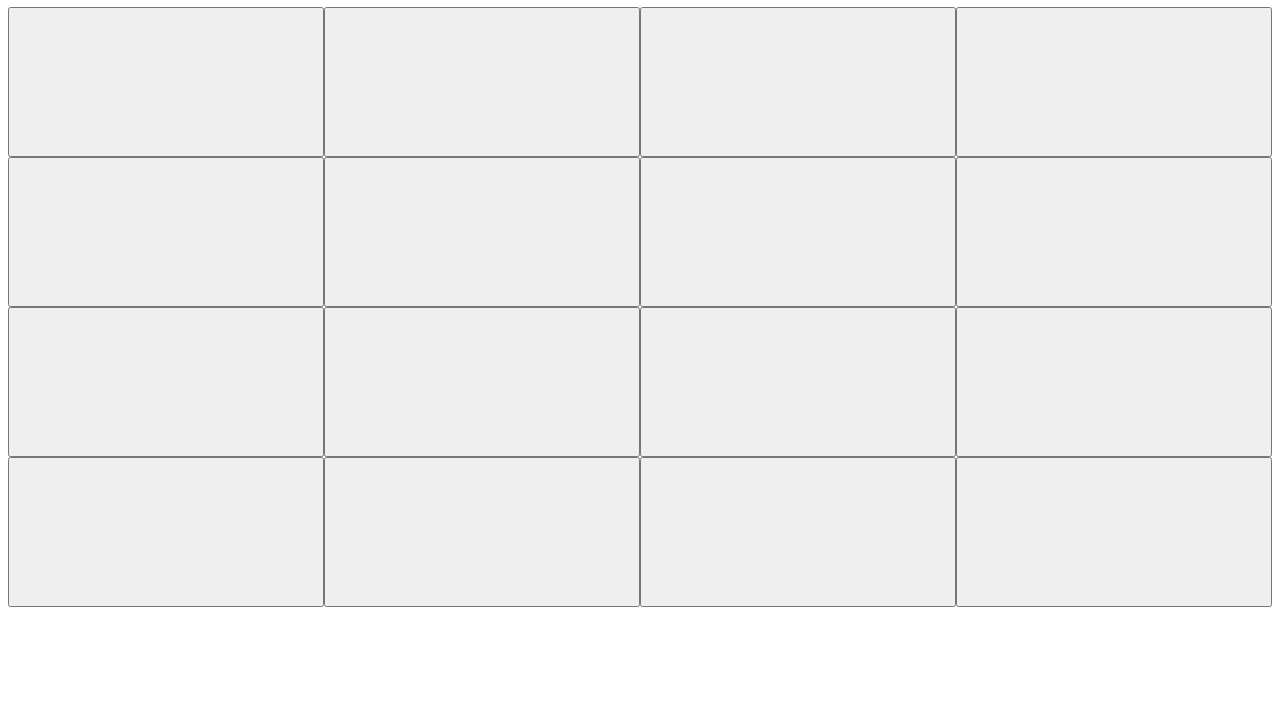
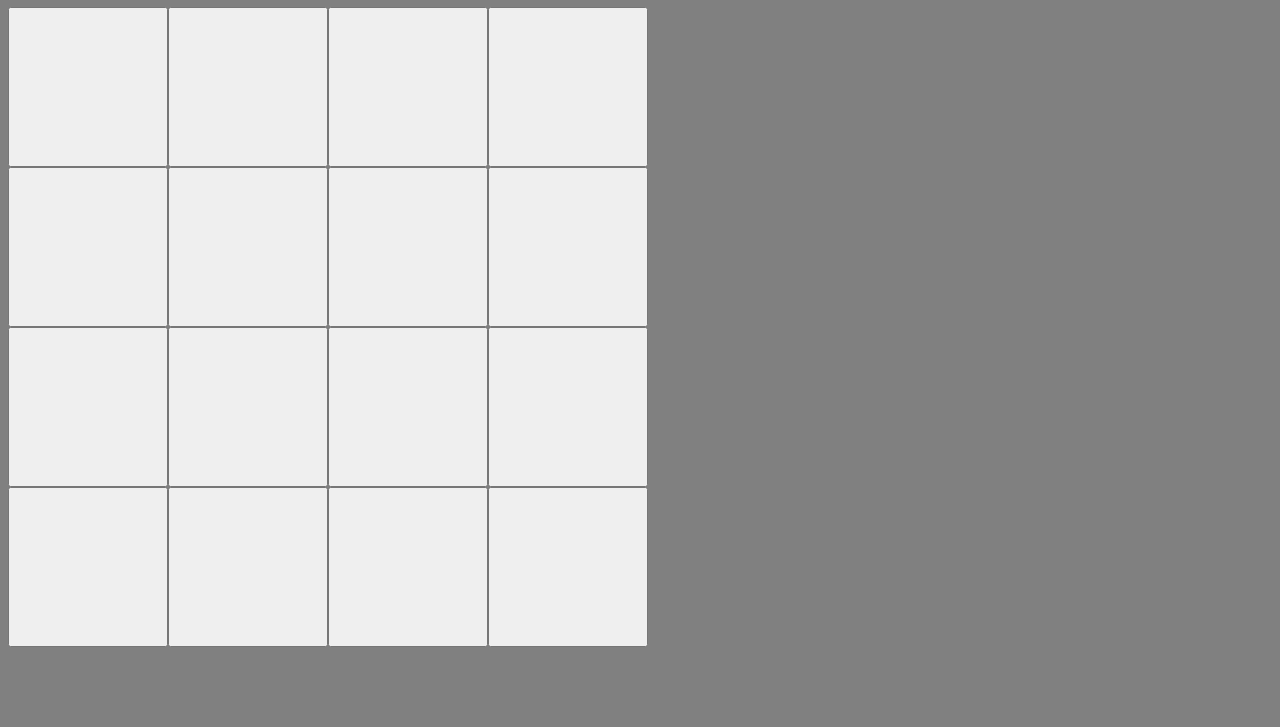
Before and after one commit to EthanH73/Match-Game, a plain HTML site: page index.html in a window 1280 px wide. Shown: the part 73-800 px from the top of the page. Drawn offline with Linux system fonts and the light colour scheme.

Commit message:
Update style.css

```diff
--- a/style.css
+++ b/style.css
@@ -1,15 +1,18 @@
 #matchgamegrid {
   display:grid;
   grid-template-columns:1fr 1fr 1fr 1fr;
+  grid-template-rows:1fr 1fr 1fr 1fr;
+  height:80vh;
+  width:80vh;
+  border-color: grey;
 }
 h1 {
   text-align: center;
-
+  color:white;
 }
 .button {
-  height: 150px;
+  text-size-adjust: 150px;
 }
-
-#A {
-
+body {
+  background-color: grey;
 }
```
